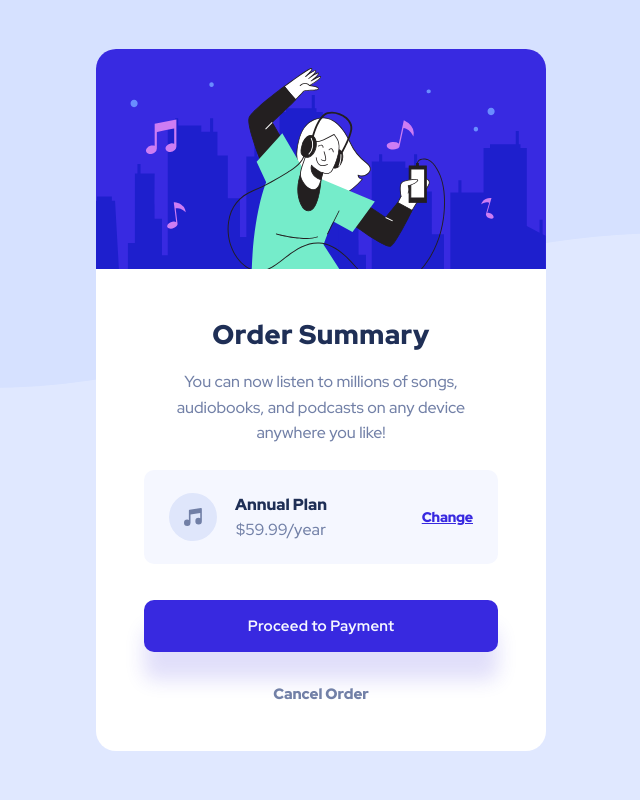
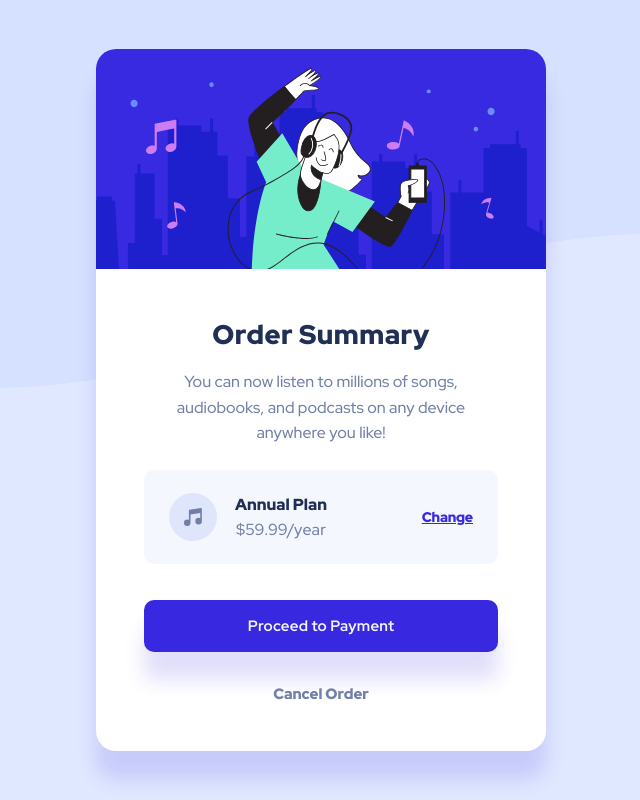
Before and after one commit to BeemoCode/solutionForFrontendMentor, a plain HTML site: page order-summary-component/src/index.html in a window 1280 px wide. Shown: the whole page, without its empty margins (319-959 px from the left). Drawn offline with Linux system fonts and the light colour scheme.

Commit message:
Update main.css

```diff
--- a/order-summary-component/src/css/main.css
+++ b/order-summary-component/src/css/main.css
@@ -42,6 +42,8 @@ body {
   overflow: hidden;
   border-radius: 2rem;
   text-align: center;
+  -webkit-box-shadow: 0 2.8rem 1.9rem 0 rgba(56, 41, 224, 0.15);
+          box-shadow: 0 2.8rem 1.9rem 0 rgba(56, 41, 224, 0.15);
 }
 
 .order__summary {
```
